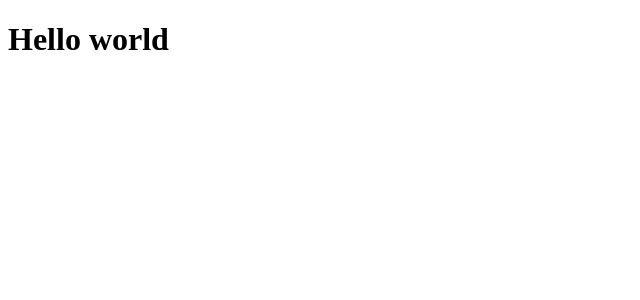
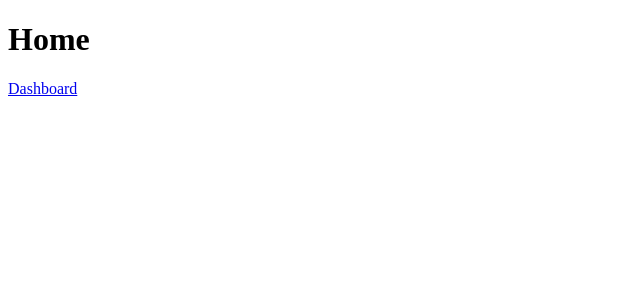
Before and after one commit to GgvGomes/next13, a Next.js app: page / in a window 1280 px wide. Shown: the top 300 px of the page, without its empty margins (0-640 px from the left). Built offline with nearby package versions, Linux system fonts and the light colour scheme.

Commit message:
Pages usage

```diff
--- a/src/app/page.tsx
+++ b/src/app/page.tsx
@@ -1,5 +1,10 @@
+import Link from "next/link";
+
 export default function Home() {
   return (
-  <h1>Hello world</h1>
+    <div>
+      <h1>Home</h1>
+      <Link href="/dashboard">Dashboard</Link>
+    </div>
   )
 }
```
Also changed, not shown: src/app/dashboard/page.tsx (added, +10 -0 lines).
